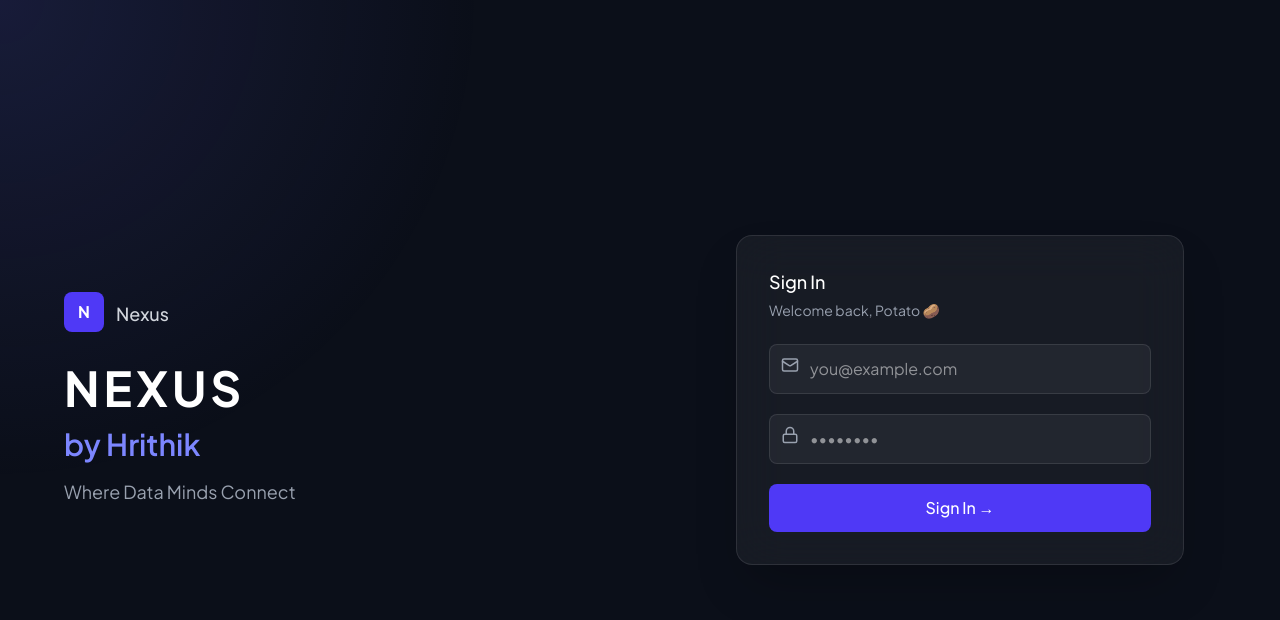
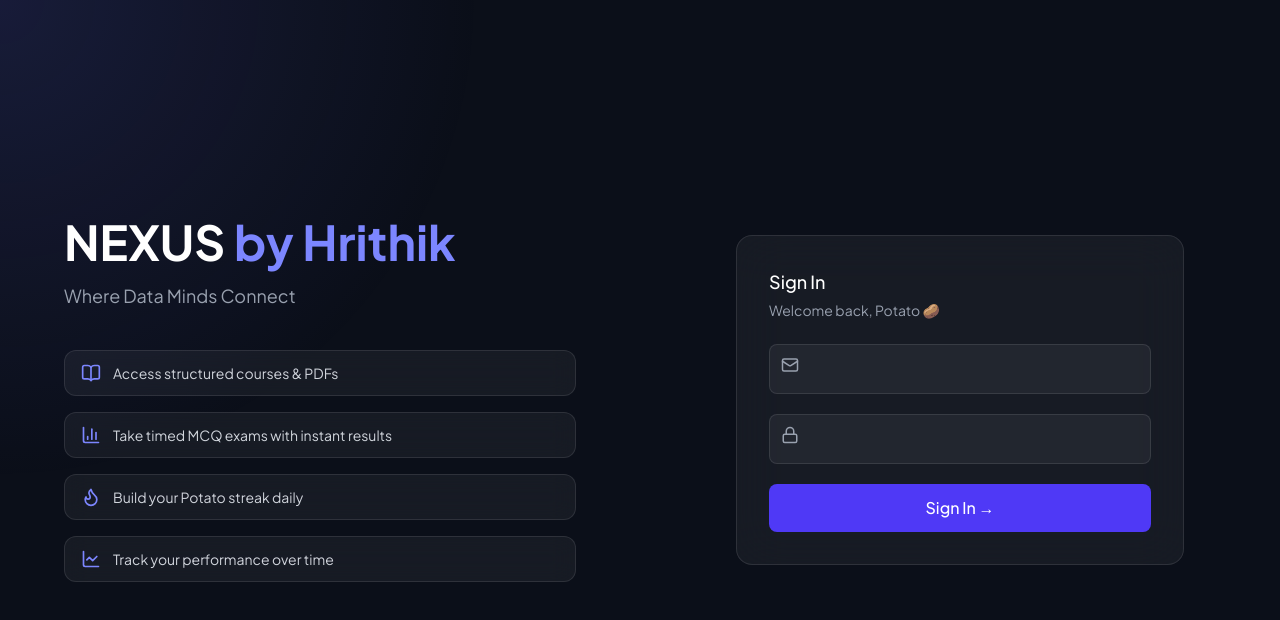
Before and after one commit to hrithik-sawant/Nexus-2, a Next.js app: page /login in a window 1280 px wide. Shown: the top 620 px of the page. Built offline with nearby package versions, Linux system fonts and the light colour scheme.

Commit message:
Added animated login + typing effects

```diff
--- a/app/login/page.tsx
+++ b/app/login/page.tsx
@@ -2,11 +2,14 @@
 
 import { motion } from "framer-motion";
 import { useEffect, useState } from "react";
-import { Mail, Lock } from "lucide-react";
+import { Mail, Lock, BookOpen, BarChart3, Flame, LineChart } from "lucide-react";
 
 export default function LoginPage() {
   const [loading, setLoading] = useState(false);
   const [mouse, setMouse] = useState({ x: 0, y: 0 });
+
+  const [email, setEmail] = useState("");
+  const [password, setPassword] = useState("");
 
   useEffect(() => {
     const handleMove = (e: MouseEvent) => {
@@ -15,8 +18,6 @@ export default function LoginPage() {
     window.addEventListener("mousemove", handleMove);
     return () => window.removeEventListener("mousemove", handleMove);
   }, []);
-
-  const text = "NEXUS";
 
   const handleSubmit = (e: React.FormEvent) => {
     e.preventDefault();
@@ -27,7 +28,7 @@ export default function LoginPage() {
   return (
     <div className="min-h-screen flex bg-[#0B0F19] text-white relative overflow-hidden">
 
-      {/* 🔥 Cursor Glow */}
+      {/* Cursor Glow */}
       <div
         className="pointer-events-none fixed inset-0 z-0"
         style={{
@@ -38,63 +39,41 @@ export default function LoginPage() {
       {/* LEFT SIDE */}
       <div className="hidden md:flex w-1/2 flex-col justify-center px-16 relative z-10">
 
-        {/* 🔷 Logo Animation */}
-        <motion.div
-          initial={{ scale: 0.8, opacity: 0 }}
-          animate={{ scale: 1, opacity: 1 }}
-          transition={{ duration: 0.6 }}
-          className="mb-6 flex items-center gap-3"
-        >
-          <motion.div
-            animate={{ y: [0, -6, 0] }}
-            transition={{ repeat: Infinity, duration: 2 }}
-            className="w-10 h-10 bg-indigo-600 rounded-lg flex items-center justify-center font-bold"
-          >
-            N
-          </motion.div>
-
-          <span className="text-lg font-medium text-gray-300">
-            Nexus
-          </span>
-        </motion.div>
-
-        {/* 🔥 Bouncing Text */}
-        <h1 className="text-5xl font-bold leading-tight flex gap-1">
-          {text.split("").map((letter, i) => (
-            <motion.span
-              key={i}
-              initial={{ y: 20, opacity: 0 }}
-              animate={{ y: 0, opacity: 1 }}
-              transition={{
-                delay: i * 0.1,
-                type: "spring",
-                stiffness: 200,
-              }}
-              className="text-white"
-            >
-              {letter}
-            </motion.span>
-          ))}
+        <h1 className="text-5xl font-bold">
+          NEXUS <span className="text-indigo-400">by Hrithik</span>
         </h1>
-
-        <h2 className="text-3xl text-indigo-400 font-semibold mt-2">
-          by Hrithik
-        </h2>
 
         <p className="mt-4 text-gray-400 text-lg">
           Where Data Minds Connect
         </p>
 
+        {/* TILES BACK 🔥 */}
+        <div className="mt-10 space-y-4">
+          {[
+            { icon: BookOpen, text: "Access structured courses & PDFs" },
+            { icon: BarChart3, text: "Take timed MCQ exams with instant results" },
+            { icon: Flame, text: "Build your Potato streak daily" },
+            { icon: LineChart, text: "Track your performance over time" },
+          ].map((item, i) => (
+            <motion.div
+              key={i}
+              whileHover={{ y: -5, scale: 1.02 }}
+              className="flex items-center gap-3 bg-white/5 border border-white/10 rounded-xl px-4 py-3 backdrop-blur-md hover:bg-white/10"
+            >
+              <item.icon className="text-indigo-400" size={20} />
+              <span className="text-gray-300 text-sm">{item.text}</span>
+            </motion.div>
+          ))}
+        </div>
       </div>
 
       {/* RIGHT SIDE */}
       <div className="flex w-full md:w-1/2 items-center justify-center px-6 relative z-10">
 
         <motion.div
-          initial={{ opacity: 0, y: 40, scale: 0.95 }}
-          animate={{ opacity: 1, y: 0, scale: 1 }}
-          transition={{ duration: 0.5 }}
-          className="w-full max-w-md bg-white/5 backdrop-blur-xl border border-white/10 rounded-2xl p-8 shadow-2xl"
+          initial={{ opacity: 0, y: 40 }}
+          animate={{ opacity: 1, y: 0 }}
+          className="w-full max-w-md bg-white/5 backdrop-blur-xl border border-white/10 rounded-2xl p-8"
         >
           <h3 className="text-lg font-medium mb-1">Sign In</h3>
           <p className="text-gray-400 text-sm mb-6">
@@ -103,23 +82,56 @@ export default function LoginPage() {
 
           <form onSubmit={handleSubmit} className="space-y-5">
 
+            {/* EMAIL WITH BOUNCE */}
             <div className="relative">
               <Mail className="absolute left-3 top-3 text-gray-400" size={18} />
+
+              {/* Animated text */}
+              <div className="absolute left-10 top-3 flex gap-[1px] pointer-events-none">
+                {email.split("").map((char, i) => (
+                  <motion.span
+                    key={i}
+                    initial={{ y: 10, opacity: 0 }}
+                    animate={{ y: 0, opacity: 1 }}
+                    transition={{ type: "spring", stiffness: 300 }}
+                  >
+                    {char}
+                  </motion.span>
+                ))}
+              </div>
+
               <input
+                value={email}
+                onChange={(e) => setEmail(e.target.value)}
                 type="email"
                 required
-                placeholder="you@example.com"
-                className="w-full bg-white/5 border border-white/10 rounded-lg py-3 pl-10 pr-3 focus:outline-none focus:ring-2 focus:ring-indigo-500 transition"
+                className="w-full bg-white/5 border border-white/10 rounded-lg py-3 pl-10 pr-3 text-transparent caret-white focus:outline-none focus:ring-2 focus:ring-indigo-500"
               />
             </div>
 
+            {/* PASSWORD WITH BOUNCE */}
             <div className="relative">
               <Lock className="absolute left-3 top-3 text-gray-400" size={18} />
+
+              <div className="absolute left-10 top-3 flex gap-[1px] pointer-events-none">
+                {password.split("").map((_, i) => (
+                  <motion.span
+                    key={i}
+                    initial={{ y: 10, opacity: 0 }}
+                    animate={{ y: 0, opacity: 1 }}
+                    transition={{ type: "spring", stiffness: 300 }}
+                  >
+                    •
+                  </motion.span>
+                ))}
+              </div>
+
               <input
+                value={password}
+                onChange={(e) => setPassword(e.target.value)}
                 type="password"
                 required
-                placeholder="••••••••"
-                className="w-full bg-white/5 border border-white/10 rounded-lg py-3 pl-10 pr-3 focus:outline-none focus:ring-2 focus:ring-indigo-500 transition"
+                className="w-full bg-white/5 border border-white/10 rounded-lg py-3 pl-10 pr-3 text-transparent caret-white focus:outline-none focus:ring-2 focus:ring-indigo-500"
               />
             </div>
 
@@ -128,7 +140,7 @@ export default function LoginPage() {
               whileTap={{ scale: 0.95 }}
               type="submit"
               disabled={loading}
-              className="w-full bg-indigo-600 hover:bg-indigo-500 py-3 rounded-lg font-medium transition flex items-center justify-center"
+              className="w-full bg-indigo-600 py-3 rounded-lg font-medium"
             >
               {loading ? "Signing in..." : "Sign In →"}
             </motion.button>
```
